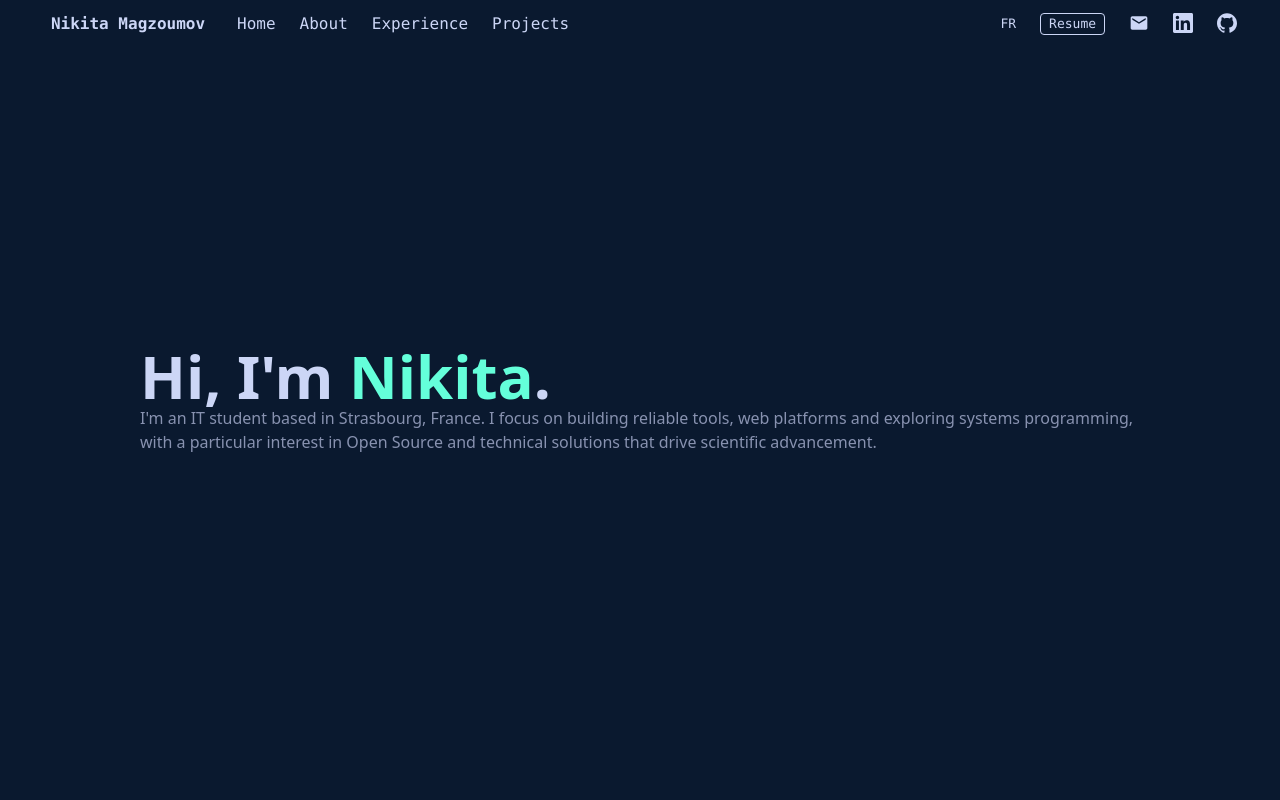
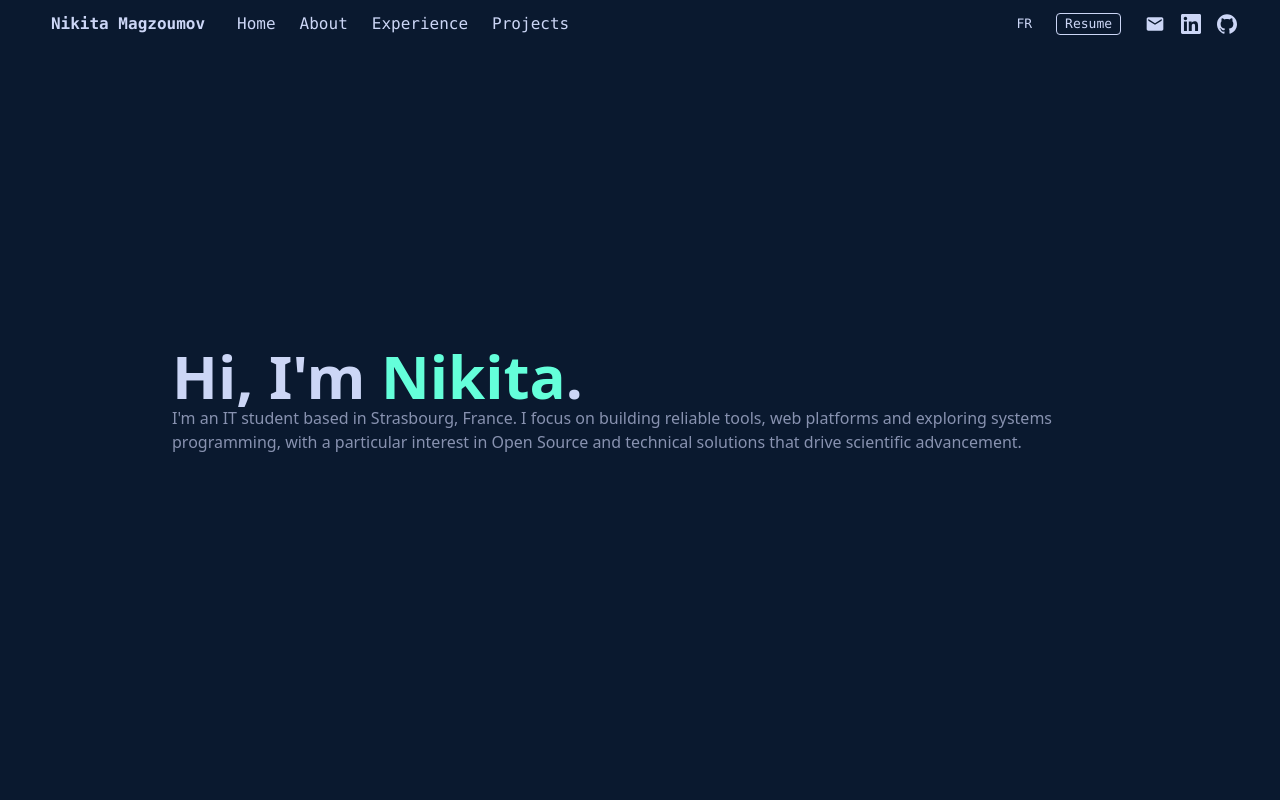
Before and after one commit to nikitamagzoumov/portfolio, a Next.js app: page /en in a window 1280 px wide. Shown: the top 800 px of the page. Built offline with nearby package versions, Linux system fonts and the light colour scheme.

Commit message:
feat: changed the layout to be more responsive

```diff
--- a/src/app/[locale]/components/navbar.tsx
+++ b/src/app/[locale]/components/navbar.tsx
@@ -56,8 +56,8 @@ export default function NavBar() {
         <header className="fixed w-full h-[6vh] bg-[var(--navy)] text-[var(--lightest-slate)] font-mono">
             <div className="flex flex-row h-full items-center justify-center">
                 <a href="#" className="p-2 hover:text-[var(--green-bright)] mr-6"><b>Nikita Magzoumov</b></a>
-                <div className="flex flex-row flex-grow items-center justify-between max-w-[1000px]">
-                    <nav className="flex gap-6">
+                <div className="flex flex-row md:flex-grow items-center justify-between max-w-[1000px]">
+                    <nav className="hidden md:flex gap-6">
                         <a href="#intro" className="hover:text-[var(--green-bright)]">{t('Intro.title')}</a>
                         <a href="#about" className="hover:text-[var(--green-bright)]">{t('About.navTitle')}</a>
                         <a href="#experience" className="hover:text-[var(--green-bright)]">{t('Experience.title')}</a>
@@ -79,9 +79,11 @@ export default function NavBar() {
                         >
                             Resume
                         </a>
-                        <Link href="mailto:nikita.magzoumov@gmail.com" target="_blank" rel="noreferrer" className="hover:text-[var(--green-bright)]"><MailIcon /></Link>
-                        <Link href="https://www.linkedin.com/in/nikitamagzoumov/" target="_blank" rel="noreferrer" className="hover:text-[var(--green-bright)]"><LinkedInIcon /></Link>
-                        <Link href="https://github.com/NikitaMgz" target="_blank" rel="noreferrer" className="hover:text-[var(--green-bright)]"><GithubIcon /></Link>
+                        <div className="hidden md:flex items-center gap-4">
+                            <Link href="mailto:nikita.magzoumov@gmail.com" target="_blank" className="hover:text-[var(--green-bright)]"><MailIcon /></Link>
+                            <Link href="https://www.linkedin.com/in/nikitamagzoumov/" target="_blank" className="hover:text-[var(--green-bright)]"><LinkedInIcon /></Link>
+                            <Link href="https://github.com/NikitaMgz" target="_blank" className="hover:text-[var(--green-bright)]"><GithubIcon /></Link>
+                        </div>
                     </nav>
                 </div>
             </div>
--- a/src/app/[locale]/page.tsx
+++ b/src/app/[locale]/page.tsx
@@ -6,7 +6,7 @@ import Projects from "./components/projects";
 export default function Home() {
 
   return (
-    <main className="flex flex-col max-w-[1000px] overflow-x-hidden overflow-y-hidden mx-auto min-h-screen">
+    <main className="flex flex-col max-w-[1000px] overflow-x-hidden overflow-y-hidden mx-auto min-h-screen mx-auto px-6 lg:px-8">
       <Intro />
       <About />
       <Experience />
```
